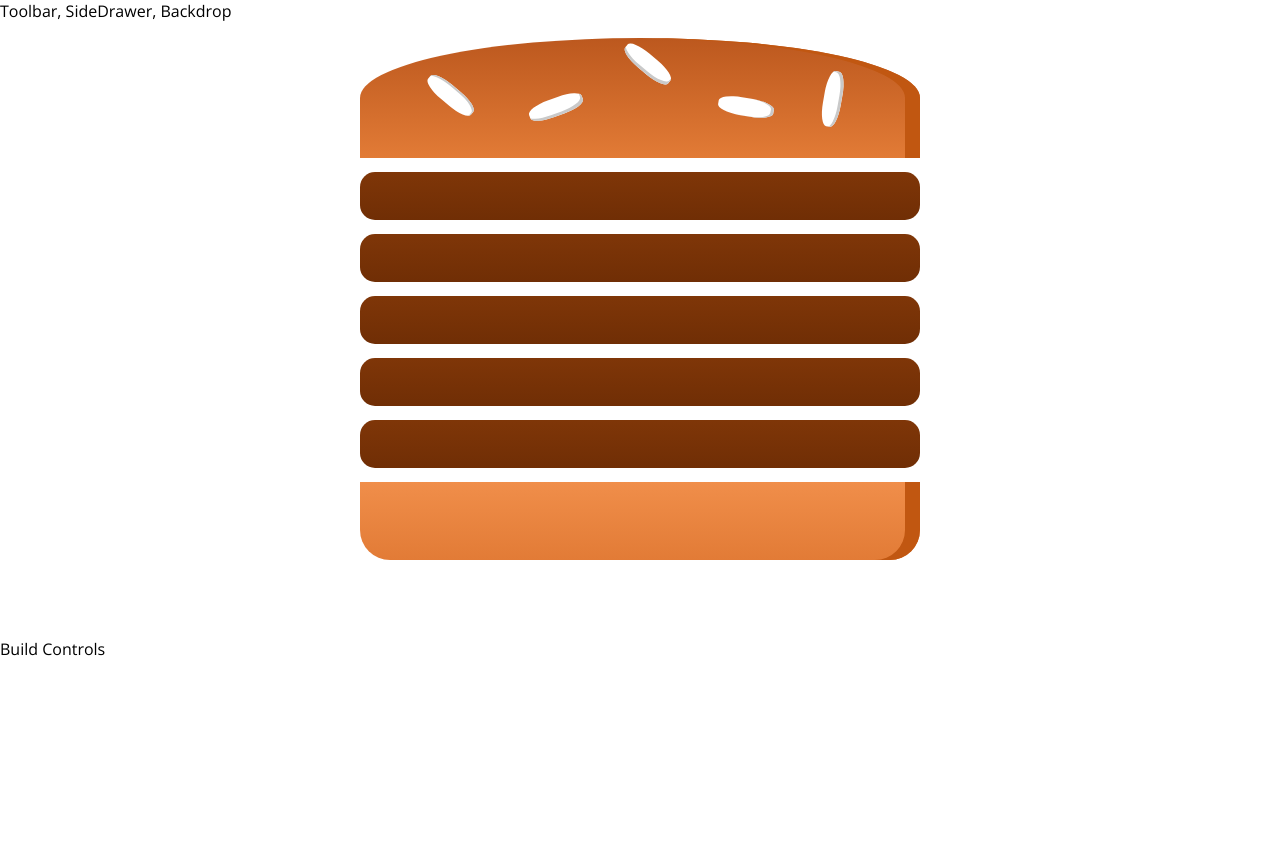
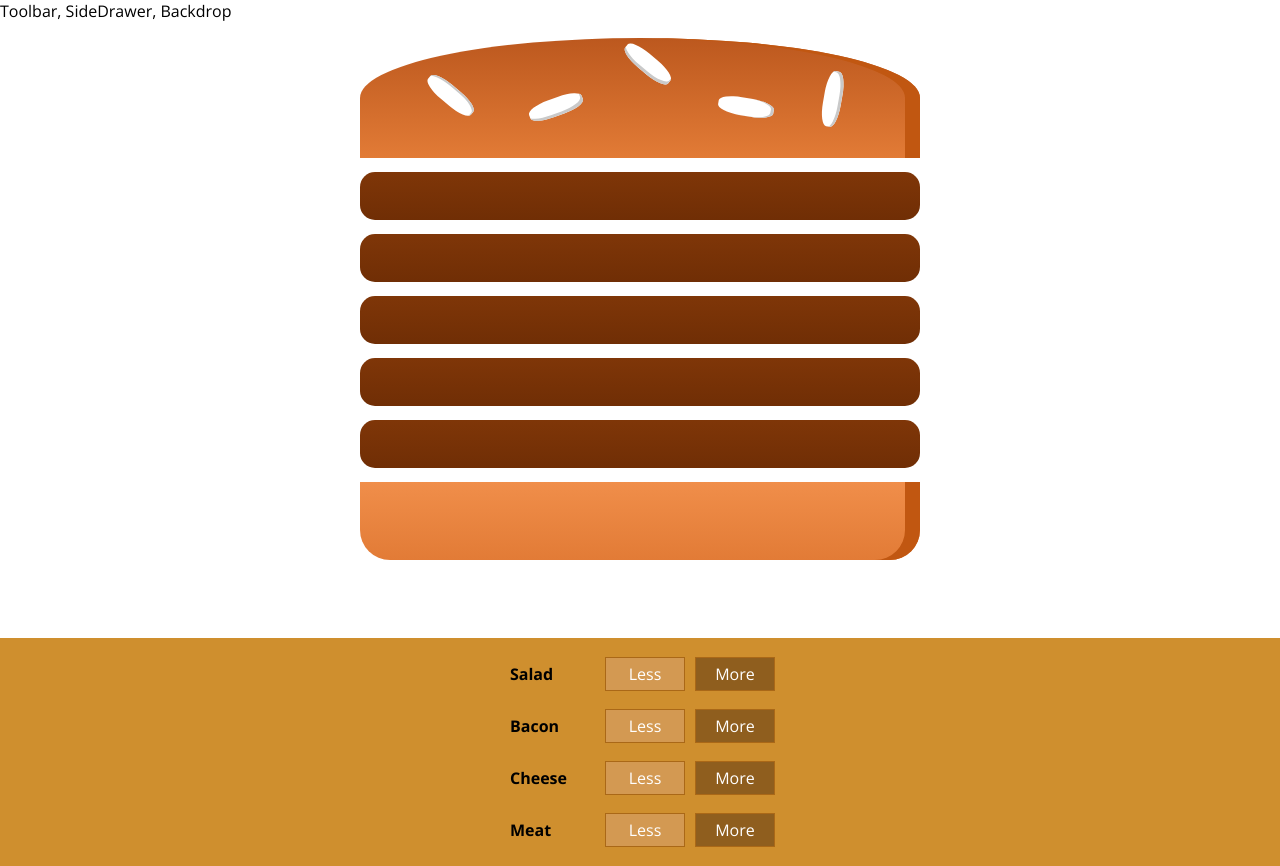
Before and after one commit to sriwerner/burger-app, a React (Create React App) app: page / in a window 1280 px wide. Before the commit the page ends 800 px from the top, so only its background shows below. Built offline with nearby package versions, Linux system fonts and the light colour scheme.

Commit message:
outputting multiple build controls

```diff
--- a/src/components/Burger/BuildControls/BuildControls.js
+++ b/src/components/Burger/BuildControls/BuildControls.js
@@ -1,9 +1,20 @@
 import React from 'react';
+import classes from './BuildControls.module.css';
+import BuildControl from "./BuildControl/BuildControl";
 
-const buildControls = (props) => {
-    <div>
+const controls = [
+    { label: 'Salad', type: 'salad'},
+    { label: 'Bacon', type: 'bacon'},
+    { label: 'Cheese', type: 'cheese'},
+    { label: 'Meat', type: 'meat'},
+]
 
+const buildControls = (props) => (
+    <div className={classes.BuildControls}>
+        {controls.map (ctrl => (
+            <BuildControl key={ctrl.label} label={ctrl.label} />
+        ))}
     </div>
-}
+)
 
 export default buildControls;
--- a/src/containers/BurgerBuilder/BurgerBuilder.js
+++ b/src/containers/BurgerBuilder/BurgerBuilder.js
@@ -1,11 +1,8 @@
-import React, { Component } from 'react';
+ import React, { Component } from 'react';
 import Burger from "../../components/Burger/Burger";
+import BuildControls from '../../components/Burger/BuildControls/BuildControls';
 
 class BurgerBuilder extends Component {
-    // constructor(props) {
-    //     super(props);
-    //     this.state = {  }
-    // }
     state = {
         ingredients: {
             salad: 0,
@@ -19,7 +16,7 @@
         return (
         <>
             <Burger ingredients={this.state.ingredients} />
-            <div>Build Controls</div>
+            <BuildControls />
         </>
     );
     }
```
